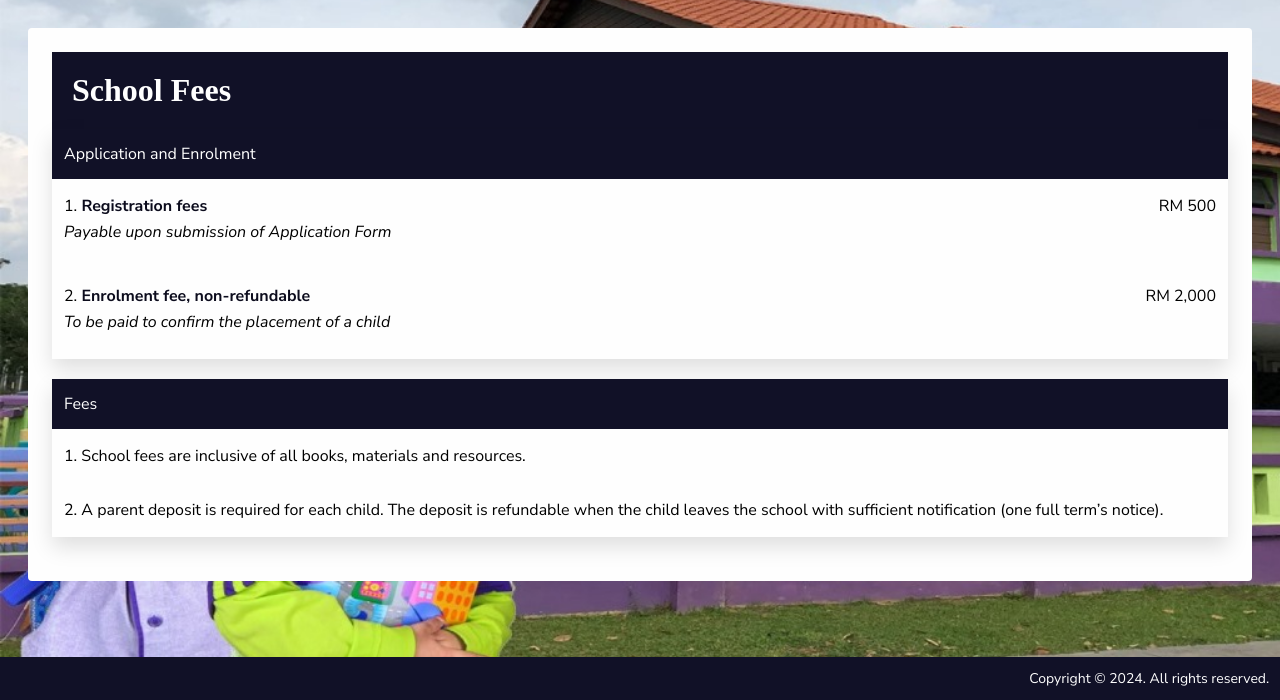
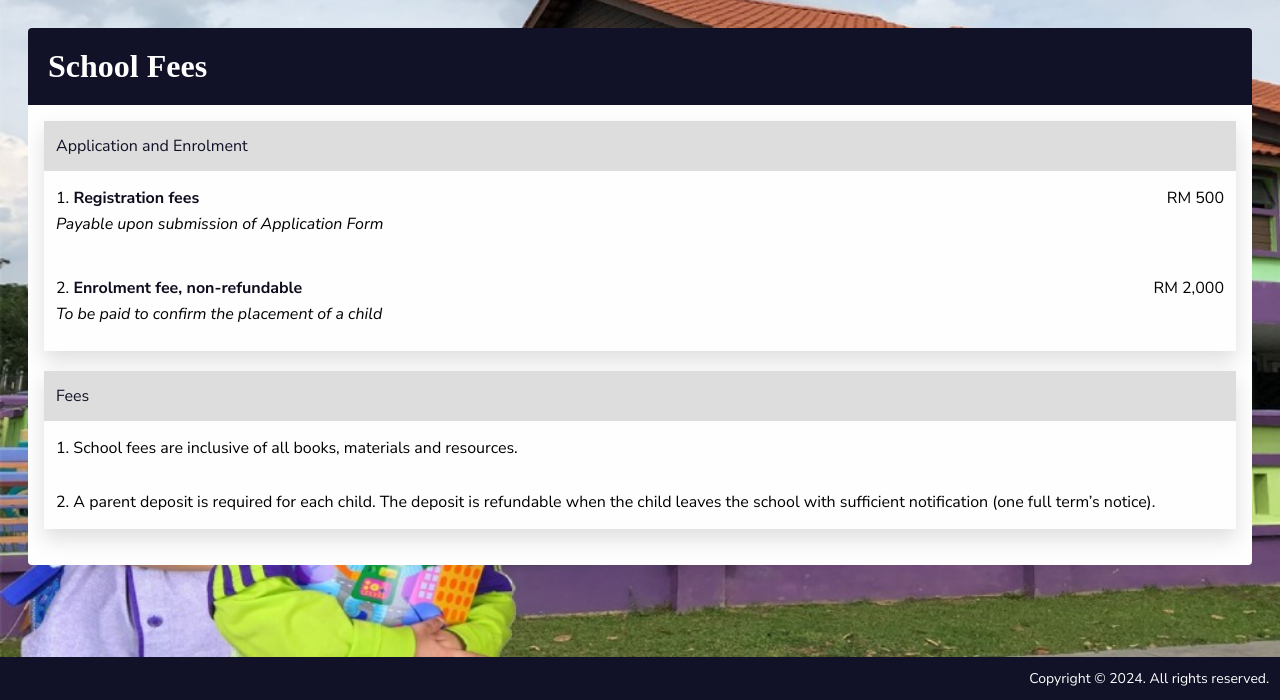
Before and after one commit to DanialAroff/IKhalifah, a PHP site: page /i-Khalifah/fees.php in a window 1280 px wide. Shown: the part 100-800 px from the top of the page. Run offline with PHP 8.4, Linux system fonts and the light colour scheme; data that the repository does not hold is empty; some libraries are stand-ins or nearby versions; some web fonts are replaced.

Commit message:
Fix styling for fees page

```diff
--- a/project2/fees.php
+++ b/project2/fees.php
@@ -20,7 +20,7 @@
     <style>
         main {
             margin: 1.75rem;
-            padding: 1.5rem;
+            padding: 0;
             background-color: #FEFEFE;
             border-radius: 4px;
         }
@@ -35,8 +35,8 @@
         }
 
         .fees-card--header {
-            background-color: var(--primary-color);
-            color: #FFF;
+            background-color: #DDD;
+            color: var(--primary-color);
             padding: 0.875rem 0.75rem;
             overflow: hidden;
         }
@@ -76,6 +76,7 @@
             <h1 class="page-title">
                 School Fees
             </h1>
+            <div class="content">
                 <div class="fees-card">
                     <div class="fees-card--header">Application and Enrolment</div>
                     <table>
@@ -113,6 +114,7 @@
                         </tr>
                     </table>
                 </div>
+            </div>
         </main>
         <?php include('inc/footer.php'); ?>
     </div>
```
Lines whose indentation alone changed are shown as unchanged.
